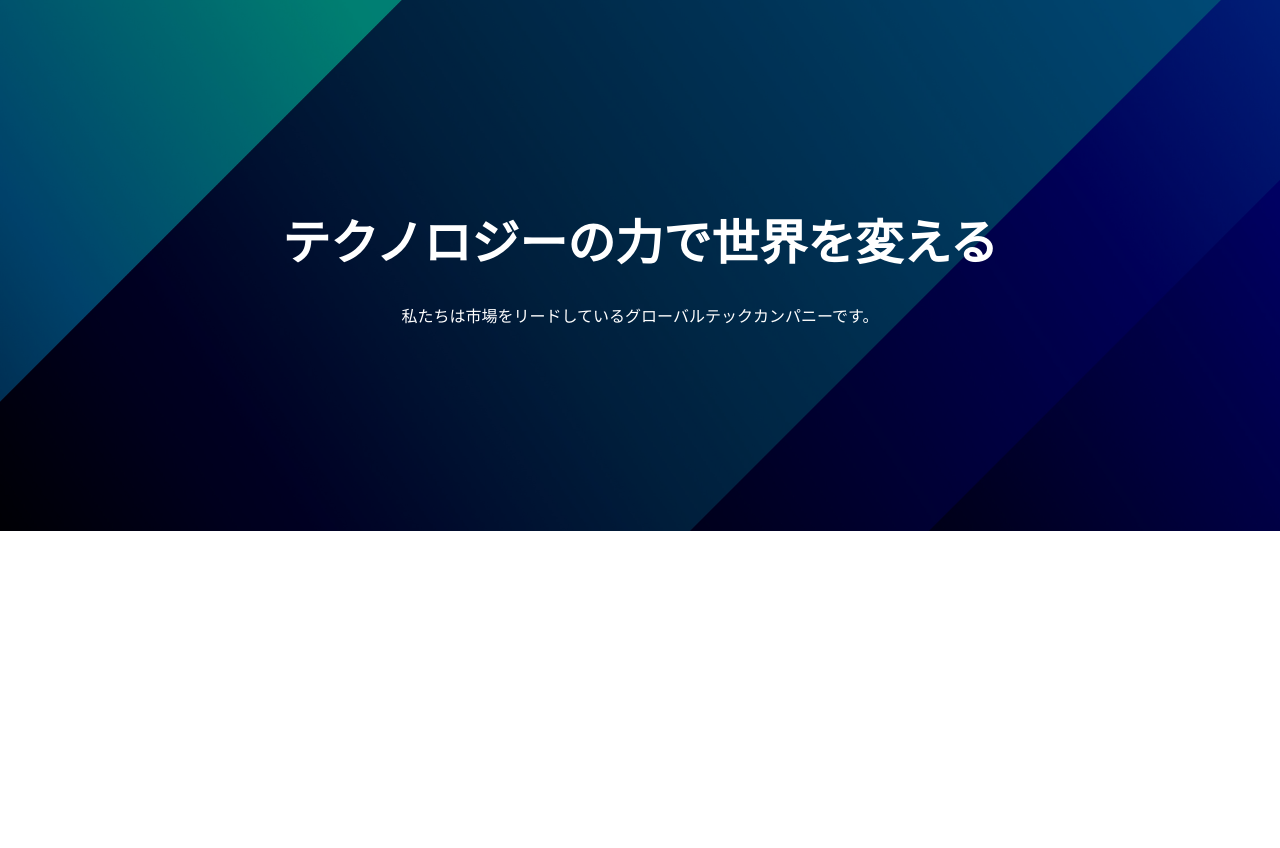
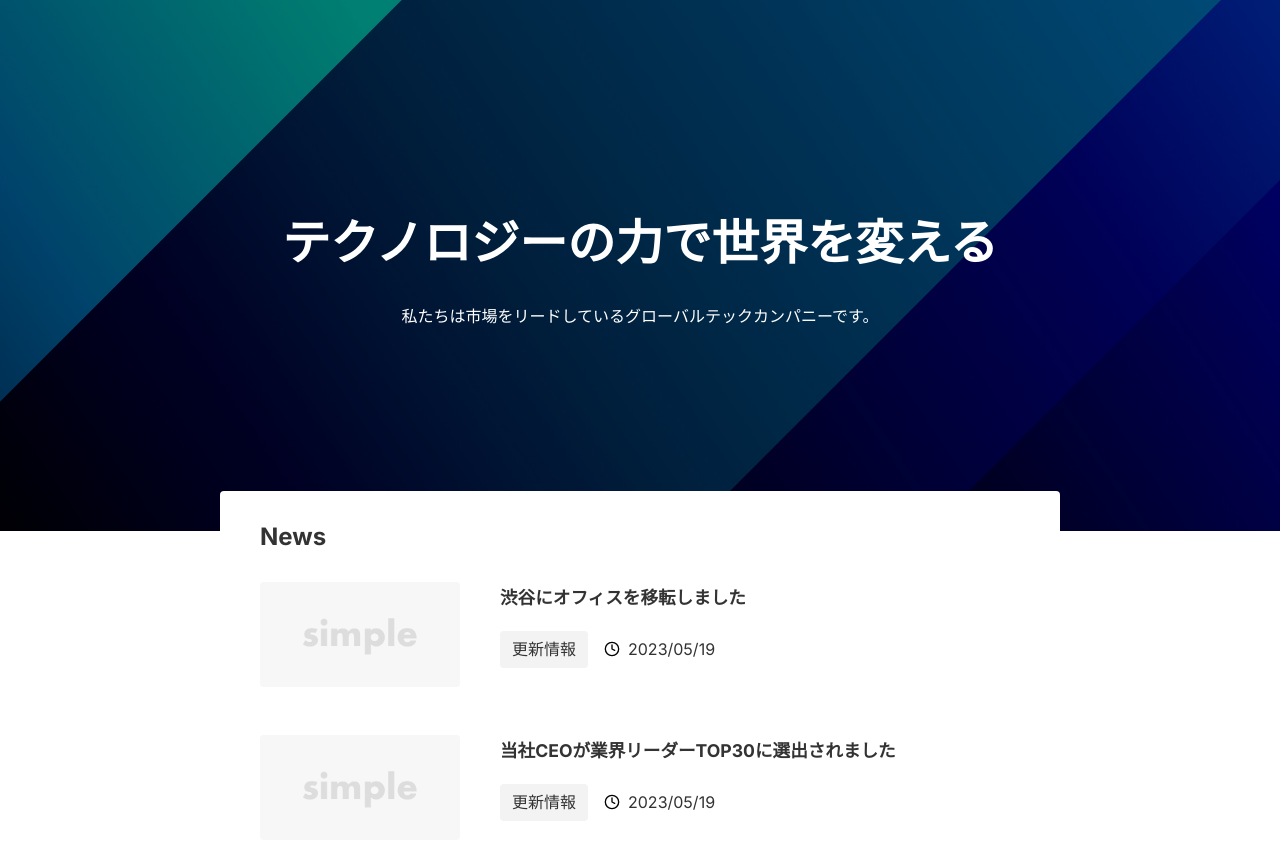
Before and after one commit to suzumasa96/my-next-project, a Next.js app: page / in a window 1280 px wide. Shown: the top 848 px of the page. Before the commit the page ends 800 px from the top, so only its background shows below. Built offline with nearby package versions, Linux system fonts and the light colour scheme.

Commit message:
Newsセクションの追加

```diff
--- a/app/page.module.css
+++ b/app/page.module.css
@@ -34,6 +34,73 @@
   z-index: -1;
 }
 
+.news {
+  position: relative;
+  background-color: #fff;
+  width: 840px;
+  margin: -40px auto 0;
+  padding: 24px 40px;
+  border-radius: var(--border-radius);
+}
+
+.newsTitle {
+  font-size: 1.5rem;
+}
+
+.list {
+  border-bottom: 1px solid var(--color-border-light);
+}
+.list:last-child {
+  border-bottom: none;
+}
+
+.link {
+  display: flex;
+  align-items: flex-start;
+  gap: 40px;
+  padding: 24px 0;
+}
+
+.image {
+  width: 200px;
+  height: auto;
+  border-radius: var(--border-radius);
+}
+
+.newsItemTitle {
+  font-size: 1.1rem;
+  font-weight: bold;
+  margin-bottom: 0.5rem;
+}
+
+.meta {
+  display: flex;
+  align-items: center;
+  gap: 16px;
+}
+
+.tag {
+  background-color: var(--color-bg-sub);
+  padding: 4px 12px;
+  border-radius: var(--border-radius);
+  white-space: nowrap;
+  font-size: 1rem;
+}
+
+.data {
+  display: flex;
+  align-items: center;
+  gap: 8px;
+  margin: 0.8rem 0;
+  font-size: 1rem;
+}
+
+@media (max-width: 1000px) {
+  .news {
+    width: calc(100% - 160px);
+  }
+}
+
 @media (max-width: 640px) {
   .top {
     padding: 120px 16px;
@@ -61,4 +128,9 @@
     justify-content: center;
     z-index: -1;
   }
+
+  .news {
+    width: calc(100% - 32px);
+    padding: 16px 24px;
+  }
 }
--- a/app/page.tsx
+++ b/app/page.tsx
@@ -1,13 +1,56 @@
 import styles from "./page.module.css";
 import Image from "next/image";
 
+type News = {
+  id: string;
+  title: string;
+  category: {
+    name: string;
+  };
+  publishedAt: string;
+  createdAt: string;
+};
+
+const data: { contents: News[] } = {
+  contents: [
+    {
+      id: "1",
+      title: "渋谷にオフィスを移転しました",
+      category: {
+        name: "更新情報",
+      },
+      publishedAt: "2023/05/19",
+      createdAt: "2023/05/19",
+    },
+    {
+      id: "2",
+      title: "当社CEOが業界リーダーTOP30に選出されました",
+      category: {
+        name: "更新情報",
+      },
+      publishedAt: "2023/05/19",
+      createdAt: "2023/05/19",
+    },
+    {
+      id: "3",
+      title: "テストの記事です",
+      category: {
+        name: "更新情報",
+      },
+      publishedAt: "2023/04/19",
+      createdAt: "2023/04/19",
+    },
+  ],
+};
+
 export default function Home() {
-  // JavaScriptの定数や式等を記載できる
-  const name = "世界";
+  const sliceData = data.contents.slice(0, 2);
+
   return (
+    <>
       <section className={styles.top}>
         <div>
-        <h1 className={styles.title}>テクノロジーの力で{name}を変える</h1>
+          <h1 className={styles.title}>テクノロジーの力で世界を変える</h1>
           <p className={styles.description}>私たちは市場をリードしているグローバルテックカンパニーです。</p>
         </div>
         {/* <img className={styles.bgimg} src="/img-mv.jpg" alt="" /> */}
@@ -19,5 +62,44 @@
           height={1200}
         />
       </section>
+      <section className={styles.news}>
+        <h2 className={styles.newsTitle}>News</h2>
+        <ul>
+          {sliceData.map((article) => (
+            <li key={article.id} className={styles.list}>
+              <div className={styles.link}>
+                <Image
+                  className={styles.image}
+                  src="/no-image.png"
+                  alt="No Image"
+                  width={1200}
+                  height={630}
+                />
+                <dl className={styles.content}>
+                  <dt className={styles.newsItemTitle}>
+                    {article.title}
+                  </dt>
+                  <dd className={styles.meta}>
+                    <span className={styles.tag}>
+                      {article.category.name}
+                    </span>
+                    <span className={styles.data}>
+                      <Image
+                        src="/clock.svg"
+                        alt=""
+                        width={16}
+                        height={16}
+                        priority
+                      />
+                      {article.publishedAt}
+                    </span>
+                  </dd>
+                </dl>
+              </div>
+            </li>
+          ))}
+        </ul>
+      </section>
+    </>
   );
 }
```
Lines whose indentation alone changed are shown as unchanged.
